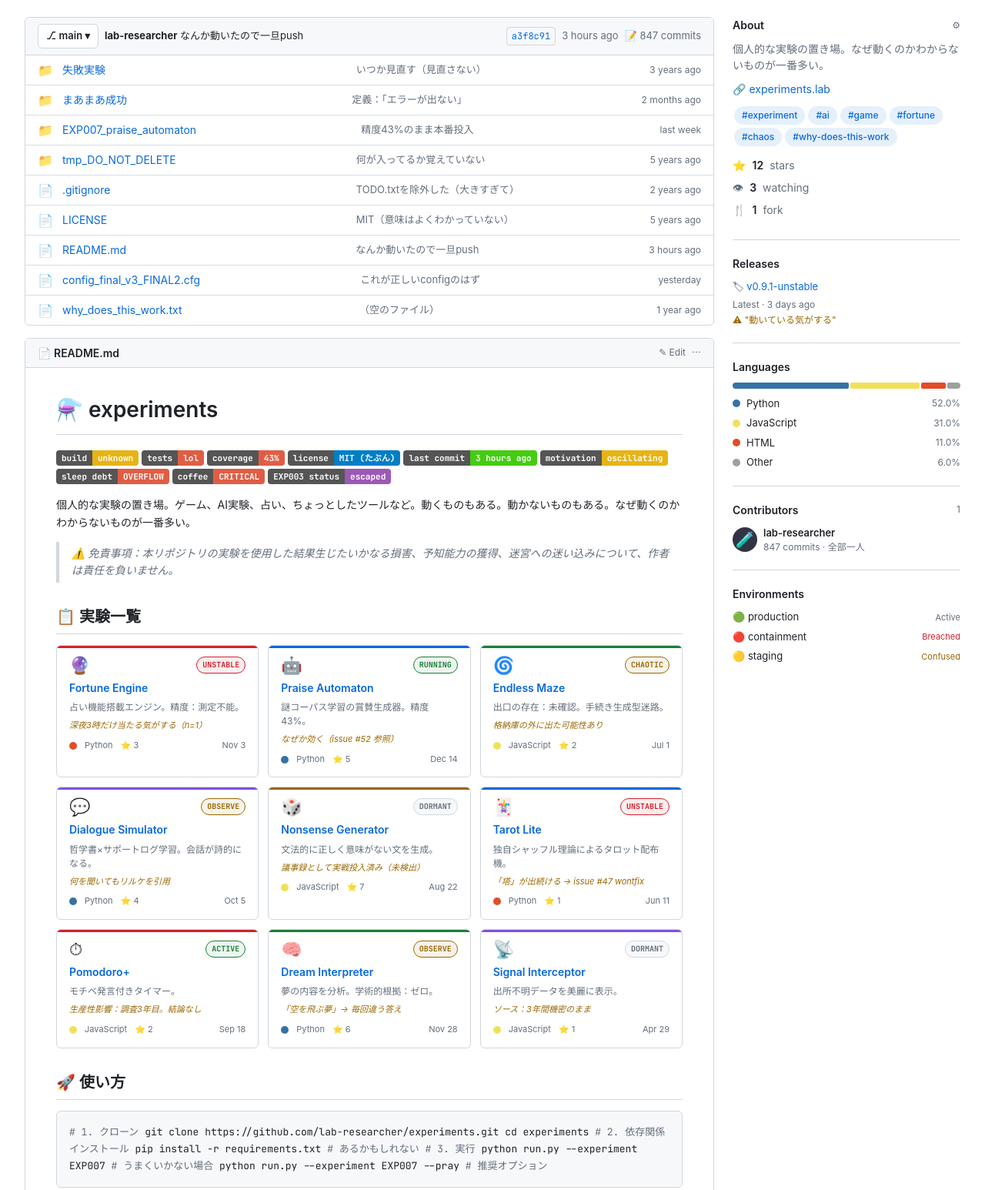
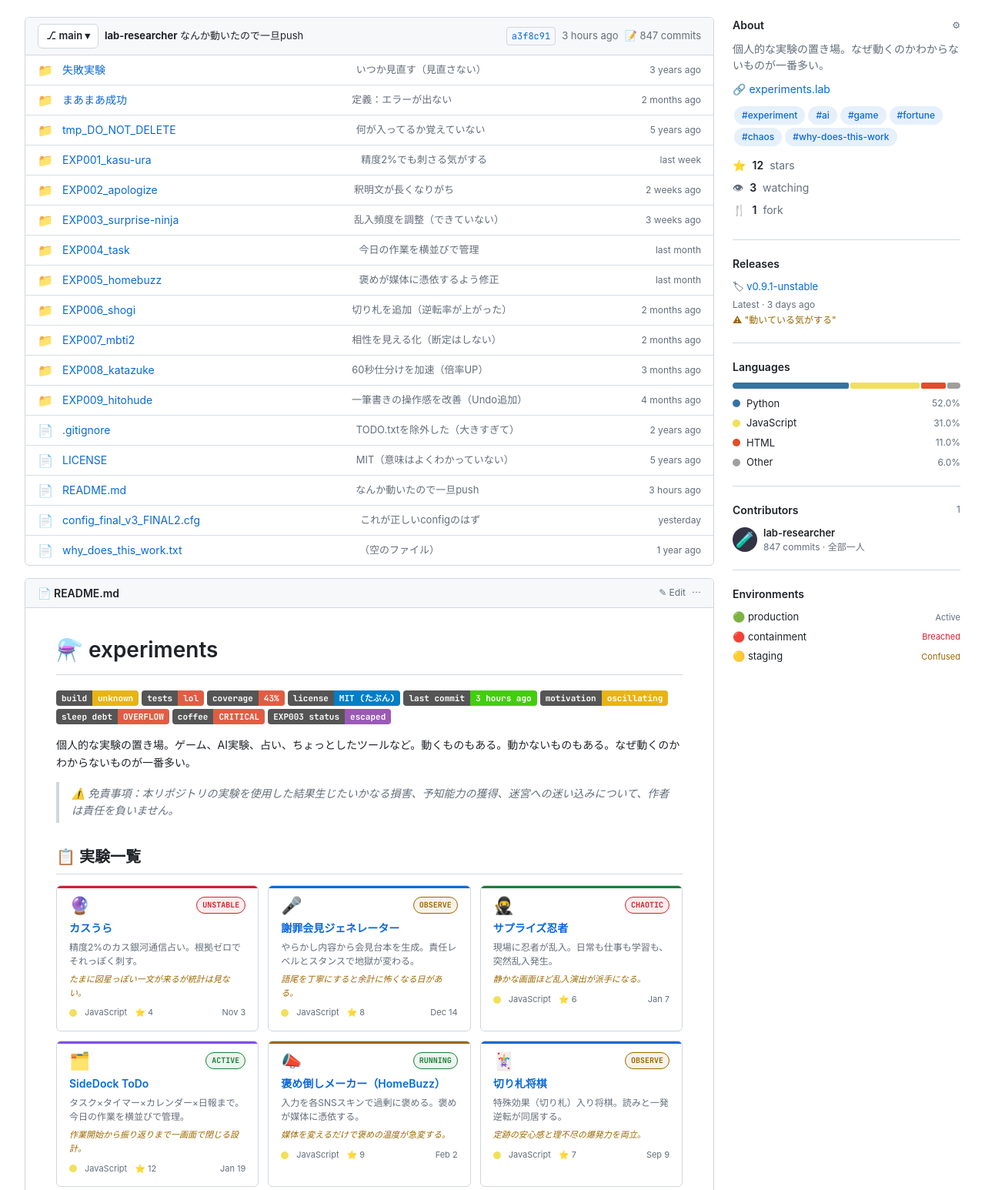
Before and after one commit to ryo909/homepage, a plain HTML site: page devlog.html in a window 1280 px wide. Shown: the part 231-1777 px from the top of the page at 77% size. Drawn offline with Linux system fonts and the light colour scheme.

Commit message:
Update devlog experiments list and file browser links

```diff
--- a/devlog.html
+++ b/devlog.html
@@ -261,9 +261,17 @@ a:hover { text-decoration: underline; }
 <div class="file-browser-meta"><span class="commit-hash">a3f8c91</span><span>3 hours ago</span><span>&#128221; 847 commits</span></div>
 </div>
 <div class="file-row"><span class="file-icon">&#128193;</span><span class="file-name folder">失敗実験</span><span class="file-commit">いつか見直す（見直さない）</span><span class="file-date">3 years ago</span></div>
-<div class="file-row"><span class="file-icon">&#128193;</span><span class="file-name folder">まあまあ成功</span><span class="file-commit">定義：「エラーが出ない」</span><span class="file-date">2 months ago</span></div>
-<div class="file-row"><span class="file-icon">&#128193;</span><span class="file-name folder">EXP007_praise_automaton</span><span class="file-commit">精度43%のまま本番投入</span><span class="file-date">last week</span></div>
+<div class="file-row"><span class="file-icon">&#128193;</span><span class="file-name folder">まあまあ成功</span><span class="file-commit">定義：エラーが出ない</span><span class="file-date">2 months ago</span></div>
 <div class="file-row"><span class="file-icon">&#128193;</span><span class="file-name folder">tmp_DO_NOT_DELETE</span><span class="file-commit">何が入ってるか覚えていない</span><span class="file-date">5 years ago</span></div>
+<div class="file-row"><span class="file-icon">&#128193;</span><a class="file-name folder" href="https://ryo909.github.io/kasu-ura/" target="_blank" rel="noopener">EXP001_kasu-ura</a><span class="file-commit">精度2%でも刺さる気がする</span><span class="file-date">last week</span></div>
+<div class="file-row"><span class="file-icon">&#128193;</span><a class="file-name folder" href="https://ryo909.github.io/apologize/" target="_blank" rel="noopener">EXP002_apologize</a><span class="file-commit">釈明文が長くなりがち</span><span class="file-date">2 weeks ago</span></div>
+<div class="file-row"><span class="file-icon">&#128193;</span><a class="file-name folder" href="https://ryo909.github.io/Surprise-Ninja/" target="_blank" rel="noopener">EXP003_surprise-ninja</a><span class="file-commit">乱入頻度を調整（できていない）</span><span class="file-date">3 weeks ago</span></div>
+<div class="file-row"><span class="file-icon">&#128193;</span><a class="file-name folder" href="https://ryo909.github.io/task/" target="_blank" rel="noopener">EXP004_task</a><span class="file-commit">今日の作業を横並びで管理</span><span class="file-date">last month</span></div>
+<div class="file-row"><span class="file-icon">&#128193;</span><a class="file-name folder" href="https://ryo909.github.io/homebuzz/" target="_blank" rel="noopener">EXP005_homebuzz</a><span class="file-commit">褒めが媒体に憑依するよう修正</span><span class="file-date">last month</span></div>
+<div class="file-row"><span class="file-icon">&#128193;</span><a class="file-name folder" href="https://ryo909.github.io/shogi/" target="_blank" rel="noopener">EXP006_shogi</a><span class="file-commit">切り札を追加（逆転率が上がった）</span><span class="file-date">2 months ago</span></div>
+<div class="file-row"><span class="file-icon">&#128193;</span><a class="file-name folder" href="https://ryo909.github.io/mbti2/" target="_blank" rel="noopener">EXP007_mbti2</a><span class="file-commit">相性を見える化（断定はしない）</span><span class="file-date">2 months ago</span></div>
+<div class="file-row"><span class="file-icon">&#128193;</span><a class="file-name folder" href="https://ryo909.github.io/katazuke/" target="_blank" rel="noopener">EXP008_katazuke</a><span class="file-commit">60秒仕分けを加速（倍率UP）</span><span class="file-date">3 months ago</span></div>
+<div class="file-row"><span class="file-icon">&#128193;</span><a class="file-name folder" href="https://ryo909.github.io/hitohude/" target="_blank" rel="noopener">EXP009_hitohude</a><span class="file-commit">一筆書きの操作感を改善（Undo追加）</span><span class="file-date">4 months ago</span></div>
 <div class="file-row"><span class="file-icon">&#128196;</span><span class="file-name">.gitignore</span><span class="file-commit">TODO.txtを除外した（大きすぎて）</span><span class="file-date">2 years ago</span></div>
 <div class="file-row"><span class="file-icon">&#128196;</span><span class="file-name">LICENSE</span><span class="file-commit">MIT（意味はよくわかっていない）</span><span class="file-date">5 years ago</span></div>
 <div class="file-row"><span class="file-icon">&#128196;</span><span class="file-name">README.md</span><span class="file-commit">なんか動いたので一旦push</span><span class="file-date">3 hours ago</span></div>
@@ -290,15 +298,15 @@ a:hover { text-decoration: underline; }
 <div class="md-blockquote">&#9888;&#65039; 免責事項：本リポジトリの実験を使用した結果生じたいかなる損害、予知能力の獲得、迷宮への迷い込みについて、作者は責任を負いません。</div>
 <div class="md-h2">&#128203; 実験一覧</div>
 <div class="exp-card-grid">
-<div class="exp-card"><div class="exp-card-top"><span class="exp-card-emoji">&#128302;</span><span class="exp-card-status es-closed">UNSTABLE</span></div><div class="exp-card-name">Fortune Engine</div><div class="exp-card-desc">占い機能搭載エンジン。精度：測定不能。</div><div class="exp-card-note">深夜3時だけ当たる気がする（n=1）</div><div class="exp-card-foot"><span class="lang-dot" style="background:#e34c26;"></span>Python<span>&#11088; 3</span><span class="exp-card-date">Nov 3</span></div></div>
-<div class="exp-card"><div class="exp-card-top"><span class="exp-card-emoji">&#129302;</span><span class="exp-card-status es-run">RUNNING</span></div><div class="exp-card-name">Praise Automaton</div><div class="exp-card-desc">謎コーパス学習の賞賛生成器。精度43%。</div><div class="exp-card-note">なぜか効く（issue #52 参照）</div><div class="exp-card-foot"><span class="lang-dot" style="background:#3572A5;"></span>Python<span>&#11088; 5</span><span class="exp-card-date">Dec 14</span></div></div>
-<div class="exp-card"><div class="exp-card-top"><span class="exp-card-emoji">&#127744;</span><span class="exp-card-status es-warn">CHAOTIC</span></div><div class="exp-card-name">Endless Maze</div><div class="exp-card-desc">出口の存在：未確認。手続き生成型迷路。</div><div class="exp-card-note">格納庫の外に出た可能性あり</div><div class="exp-card-foot"><span class="lang-dot" style="background:#f1e05a;"></span>JavaScript<span>&#11088; 2</span><span class="exp-card-date">Jul 1</span></div></div>
-<div class="exp-card"><div class="exp-card-top"><span class="exp-card-emoji">&#128172;</span><span class="exp-card-status es-warn">OBSERVE</span></div><div class="exp-card-name">Dialogue Simulator</div><div class="exp-card-desc">哲学書&#215;サポートログ学習。会話が詩的になる。</div><div class="exp-card-note">何を聞いてもリルケを引用</div><div class="exp-card-foot"><span class="lang-dot" style="background:#3572A5;"></span>Python<span>&#11088; 4</span><span class="exp-card-date">Oct 5</span></div></div>
-<div class="exp-card"><div class="exp-card-top"><span class="exp-card-emoji">&#127922;</span><span class="exp-card-status es-draft">DORMANT</span></div><div class="exp-card-name">Nonsense Generator</div><div class="exp-card-desc">文法的に正しく意味がない文を生成。</div><div class="exp-card-note">議事録として実戦投入済み（未検出）</div><div class="exp-card-foot"><span class="lang-dot" style="background:#f1e05a;"></span>JavaScript<span>&#11088; 7</span><span class="exp-card-date">Aug 22</span></div></div>
-<div class="exp-card"><div class="exp-card-top"><span class="exp-card-emoji">&#127183;</span><span class="exp-card-status es-closed">UNSTABLE</span></div><div class="exp-card-name">Tarot Lite</div><div class="exp-card-desc">独自シャッフル理論によるタロット配布機。</div><div class="exp-card-note">「塔」が出続ける &#8594; issue #47 wontfix</div><div class="exp-card-foot"><span class="lang-dot" style="background:#e34c26;"></span>Python<span>&#11088; 1</span><span class="exp-card-date">Jun 11</span></div></div>
-<div class="exp-card"><div class="exp-card-top"><span class="exp-card-emoji">&#9201;</span><span class="exp-card-status es-run">ACTIVE</span></div><div class="exp-card-name">Pomodoro+</div><div class="exp-card-desc">モチベ発言付きタイマー。</div><div class="exp-card-note">生産性影響：調査3年目。結論なし</div><div class="exp-card-foot"><span class="lang-dot" style="background:#f1e05a;"></span>JavaScript<span>&#11088; 2</span><span class="exp-card-date">Sep 18</span></div></div>
-<div class="exp-card"><div class="exp-card-top"><span class="exp-card-emoji">&#129504;</span><span class="exp-card-status es-warn">OBSERVE</span></div><div class="exp-card-name">Dream Interpreter</div><div class="exp-card-desc">夢の内容を分析。学術的根拠：ゼロ。</div><div class="exp-card-note">「空を飛ぶ夢」&#8594; 毎回違う答え</div><div class="exp-card-foot"><span class="lang-dot" style="background:#3572A5;"></span>Python<span>&#11088; 6</span><span class="exp-card-date">Nov 28</span></div></div>
-<div class="exp-card"><div class="exp-card-top"><span class="exp-card-emoji">&#128225;</span><span class="exp-card-status es-draft">DORMANT</span></div><div class="exp-card-name">Signal Interceptor</div><div class="exp-card-desc">出所不明データを美麗に表示。</div><div class="exp-card-note">ソース：3年間機密のまま</div><div class="exp-card-foot"><span class="lang-dot" style="background:#f1e05a;"></span>JavaScript<span>&#11088; 1</span><span class="exp-card-date">Apr 29</span></div></div>
+<div class="exp-card" data-url="https://ryo909.github.io/kasu-ura/"><div class="exp-card-top"><span class="exp-card-emoji">🔮</span><span class="exp-card-status es-closed">UNSTABLE</span></div><div class="exp-card-name">カスうら</div><div class="exp-card-desc">精度2%のカス銀河通信占い。根拠ゼロでそれっぽく刺す。</div><div class="exp-card-note">たまに図星っぽい一文が来るが統計は見ない。</div><div class="exp-card-foot"><span class="lang-dot" style="background:#f1e05a;"></span>JavaScript<span>&#11088; 4</span><span class="exp-card-date">Nov 3</span></div></div>
+<div class="exp-card" data-url="https://ryo909.github.io/apologize/"><div class="exp-card-top"><span class="exp-card-emoji">🎤</span><span class="exp-card-status es-warn">OBSERVE</span></div><div class="exp-card-name">謝罪会見ジェネレーター</div><div class="exp-card-desc">やらかし内容から会見台本を生成。責任レベルとスタンスで地獄が変わる。</div><div class="exp-card-note">語尾を丁寧にすると余計に怖くなる日がある。</div><div class="exp-card-foot"><span class="lang-dot" style="background:#f1e05a;"></span>JavaScript<span>&#11088; 8</span><span class="exp-card-date">Dec 14</span></div></div>
+<div class="exp-card" data-url="https://ryo909.github.io/Surprise-Ninja/"><div class="exp-card-top"><span class="exp-card-emoji">🥷</span><span class="exp-card-status es-closed">CHAOTIC</span></div><div class="exp-card-name">サプライズ忍者</div><div class="exp-card-desc">現場に忍者が乱入。日常も仕事も学習も、突然乱入発生。</div><div class="exp-card-note">静かな画面ほど乱入演出が派手になる。</div><div class="exp-card-foot"><span class="lang-dot" style="background:#f1e05a;"></span>JavaScript<span>&#11088; 6</span><span class="exp-card-date">Jan 7</span></div></div>
+<div class="exp-card" data-url="https://ryo909.github.io/task/"><div class="exp-card-top"><span class="exp-card-emoji">🗂️</span><span class="exp-card-status es-run">ACTIVE</span></div><div class="exp-card-name">SideDock ToDo</div><div class="exp-card-desc">タスク×タイマー×カレンダー×日報まで。今日の作業を横並びで管理。</div><div class="exp-card-note">作業開始から振り返りまで一画面で閉じる設計。</div><div class="exp-card-foot"><span class="lang-dot" style="background:#f1e05a;"></span>JavaScript<span>&#11088; 12</span><span class="exp-card-date">Jan 19</span></div></div>
+<div class="exp-card" data-url="https://ryo909.github.io/homebuzz/"><div class="exp-card-top"><span class="exp-card-emoji">📣</span><span class="exp-card-status es-run">RUNNING</span></div><div class="exp-card-name">褒め倒しメーカー（HomeBuzz）</div><div class="exp-card-desc">入力を各SNSスキンで過剰に褒める。褒めが媒体に憑依する。</div><div class="exp-card-note">媒体を変えるだけで褒めの温度が急変する。</div><div class="exp-card-foot"><span class="lang-dot" style="background:#f1e05a;"></span>JavaScript<span>&#11088; 9</span><span class="exp-card-date">Feb 2</span></div></div>
+<div class="exp-card" data-url="https://ryo909.github.io/shogi/"><div class="exp-card-top"><span class="exp-card-emoji">🃏</span><span class="exp-card-status es-warn">OBSERVE</span></div><div class="exp-card-name">切り札将棋</div><div class="exp-card-desc">特殊効果（切り札）入り将棋。読みと一発逆転が同居する。</div><div class="exp-card-note">定跡の安心感と理不尽の爆発力を両立。</div><div class="exp-card-foot"><span class="lang-dot" style="background:#f1e05a;"></span>JavaScript<span>&#11088; 7</span><span class="exp-card-date">Sep 9</span></div></div>
+<div class="exp-card" data-url="https://ryo909.github.io/mbti2/"><div class="exp-card-top"><span class="exp-card-emoji">🧩</span><span class="exp-card-status es-warn">OBSERVE</span></div><div class="exp-card-name">MBTI Team Map</div><div class="exp-card-desc">チームのMBTIを並べて相性や関係性を見える化。</div><div class="exp-card-note">断定しない前提で会話の導線を作る道具。</div><div class="exp-card-foot"><span class="lang-dot" style="background:#f1e05a;"></span>JavaScript<span>&#11088; 5</span><span class="exp-card-date">Oct 21</span></div></div>
+<div class="exp-card" data-url="https://ryo909.github.io/katazuke/"><div class="exp-card-top"><span class="exp-card-emoji">📚</span><span class="exp-card-status es-run">ACTIVE</span></div><div class="exp-card-name">司書タイムアタック</div><div class="exp-card-desc">60秒で本を正しい棚へ。正解ほど加速する仕分けゲーム。</div><div class="exp-card-note">正解を重ねるほど手が止まらなくなる設計。</div><div class="exp-card-foot"><span class="lang-dot" style="background:#f1e05a;"></span>JavaScript<span>&#11088; 11</span><span class="exp-card-date">Nov 30</span></div></div>
+<div class="exp-card" data-url="https://ryo909.github.io/hitohude/"><div class="exp-card-top"><span class="exp-card-emoji">✍️</span><span class="exp-card-status es-run">ACTIVE</span></div><div class="exp-card-name">One-Stroke Grid</div><div class="exp-card-desc">隣接マスを一筆書きで踏破する脳トレパズル。</div><div class="exp-card-note">Undo込みで最短手順を詰める反復向け。</div><div class="exp-card-foot"><span class="lang-dot" style="background:#f1e05a;"></span>JavaScript<span>&#11088; 10</span><span class="exp-card-date">Dec 9</span></div></div>
 </div>
 
 <div class="md-h2">&#128640; 使い方</div>
@@ -418,6 +426,28 @@ document.querySelectorAll('.issues-tab').forEach(function(tab){
   });
 });
 
+var expCards=document.querySelectorAll('.exp-card');
+expCards.forEach(function(card){
+  var url=card.getAttribute('data-url');
+  if(!url) return;
+  card.setAttribute('role','link');
+  card.setAttribute('tabindex','0');
+  var openCard=function(){
+    window.open(url,'_blank','noopener');
+  };
+  card.addEventListener('click',function(e){
+    if(e.target.closest('a')) return;
+    openCard();
+  });
+  card.addEventListener('keydown',function(e){
+    if(e.target.closest('a')) return;
+    if(e.key==='Enter' || e.key===' ' || e.key==='Spacebar'){
+      e.preventDefault();
+      openCard();
+    }
+  });
+});
+
 var starBtn = document.querySelector('.gh-btn-primary');
 var starred = false;
 if(starBtn){
```
